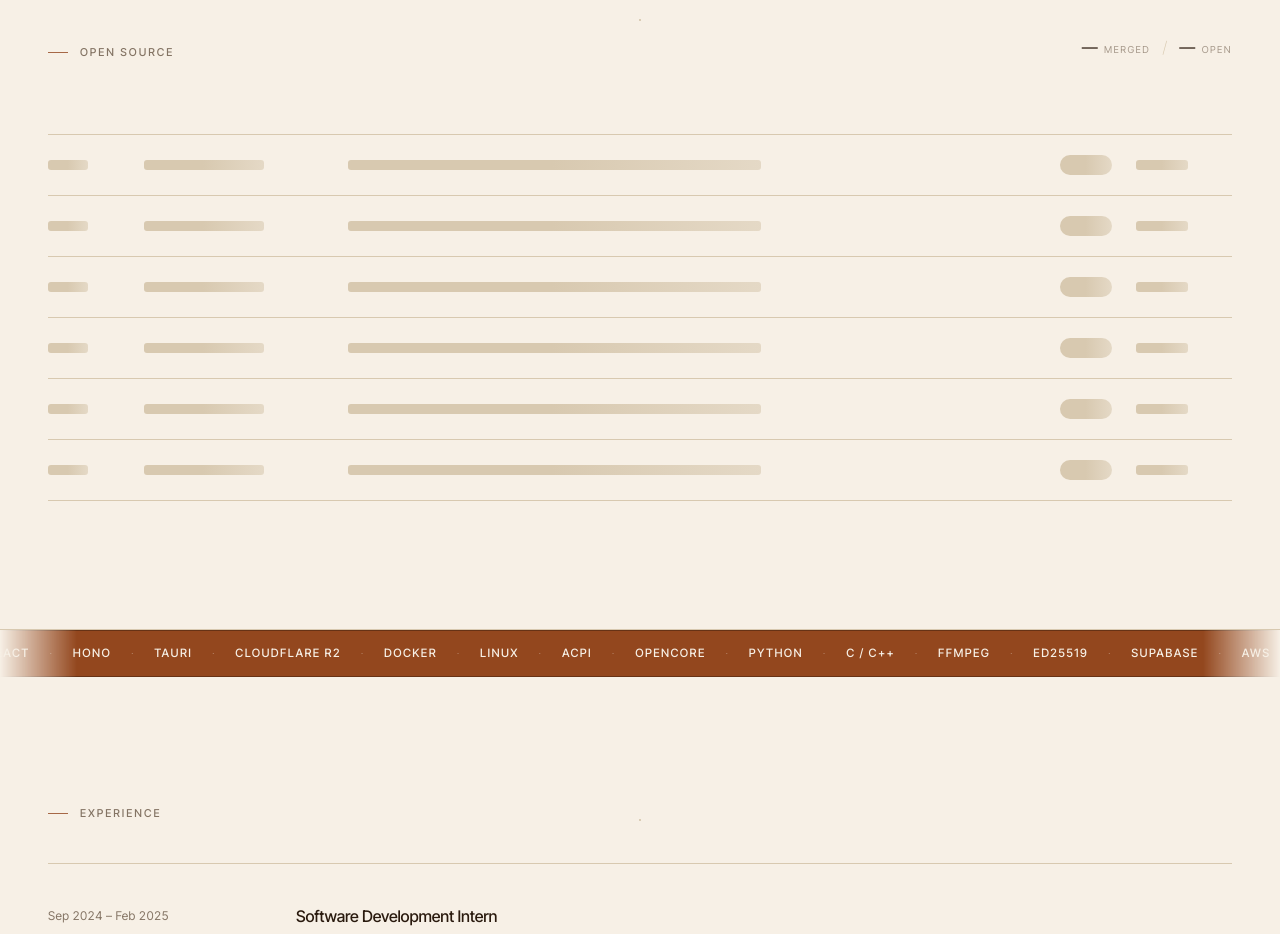
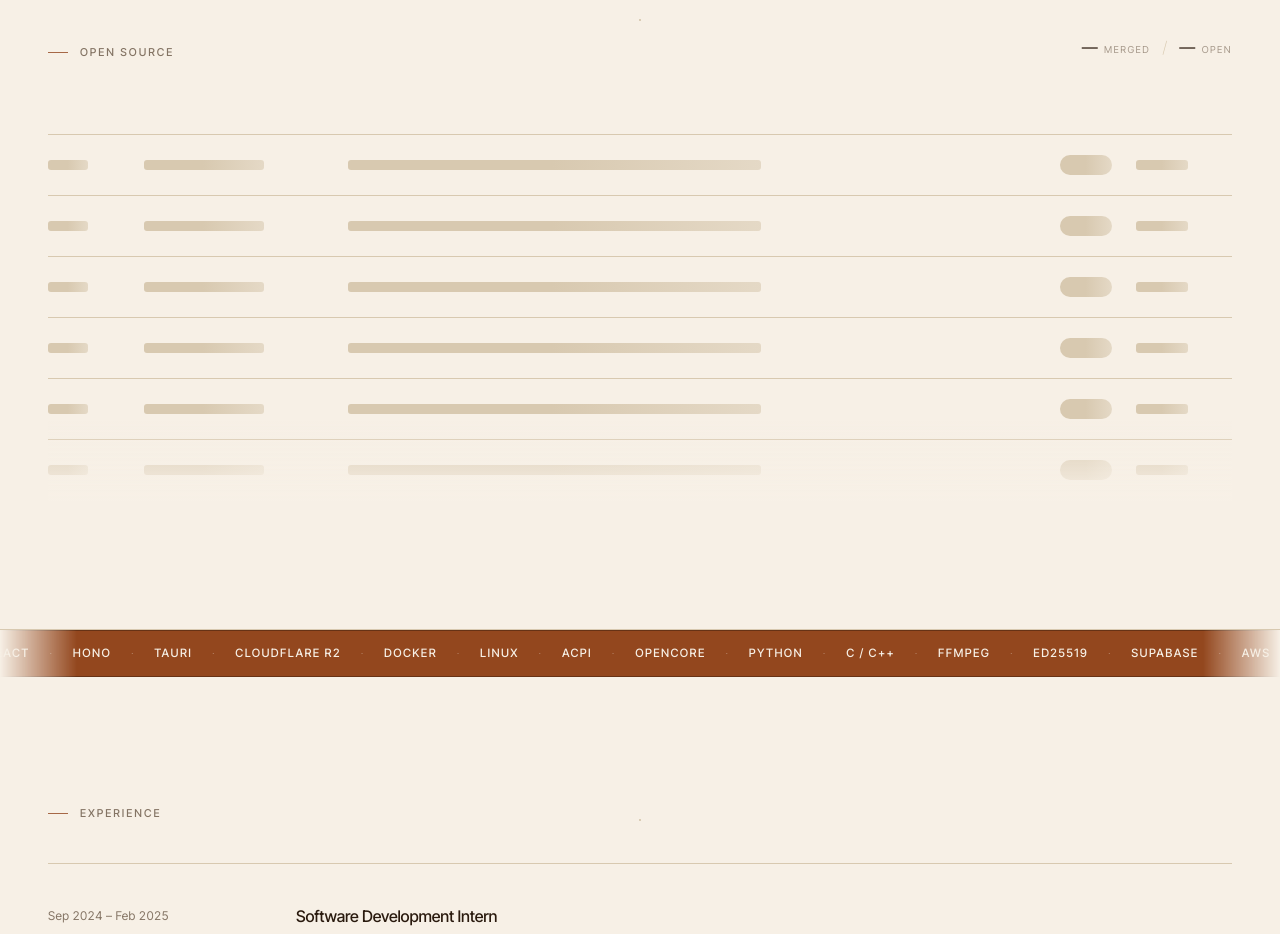
Before and after one commit to pocopepe/portfolio, an Astro site: page / in a window 1280 px wide. Shown: the part 1980-2914 px from the top of the page. Built offline with nearby package versions, Linux system fonts and the light colour scheme; Astro itself is replaced by a stand-in of ours.

Commit message:
pr scroll

```diff
--- a/src/components/Contributions.astro
+++ b/src/components/Contributions.astro
@@ -19,7 +19,8 @@ const API_URL = 'https://portfolio-api.avijusanjai.workers.dev/contributions';
       </div>
     </div>
 
-    <ul class="contrib__list" id="contrib-list" role="list" aria-live="polite">
+    <div class="contrib__scroll-wrap">
+      <ul class="contrib__list" id="contrib-list" role="list" aria-live="polite">
       <!-- Skeleton rows -->
       {Array.from({ length: 6 }).map(() => (
         <li class="contrib__row contrib__row--skeleton">
@@ -32,7 +33,8 @@ const API_URL = 'https://portfolio-api.avijusanjai.workers.dev/contributions';
           </div>
         </li>
       ))}
-    </ul>
+      </ul>
+    </div>
   </div>
 </section>
 
@@ -91,6 +93,14 @@ const API_URL = 'https://portfolio-api.avijusanjai.workers.dev/contributions';
   }
 
   load();
+
+  const list = document.getElementById('contrib-list');
+  const wrap = list?.parentElement;
+  list?.addEventListener('scroll', () => {
+    if (!list || !wrap) return;
+    const atEnd = list.scrollHeight - list.scrollTop <= list.clientHeight + 4;
+    wrap.classList.toggle('is-scrolled-to-end', atEnd);
+  }, { passive: true });
 </script>
 
 <style>
@@ -140,11 +150,49 @@ const API_URL = 'https://portfolio-api.avijusanjai.workers.dev/contributions';
     font-weight: 200;
   }
 
+  .contrib__scroll-wrap {
+    position: relative;
+  }
+
+  .contrib__scroll-wrap::after {
+    content: '';
+    position: absolute;
+    bottom: 0;
+    left: 0;
+    right: 0;
+    height: 80px;
+    background: linear-gradient(to bottom, transparent, var(--color-bg));
+    pointer-events: none;
+    z-index: 1;
+    transition: opacity 0.3s ease;
+  }
+
+  .contrib__scroll-wrap.is-scrolled-to-end::after {
+    opacity: 0;
+  }
+
   .contrib__list {
     list-style: none;
     display: flex;
     flex-direction: column;
     border-top: 1px solid var(--color-border);
+    max-height: 420px;
+    overflow-y: auto;
+    scrollbar-width: thin;
+    scrollbar-color: var(--color-border) transparent;
+  }
+
+  .contrib__list::-webkit-scrollbar {
+    width: 3px;
+  }
+
+  .contrib__list::-webkit-scrollbar-track {
+    background: transparent;
+  }
+
+  .contrib__list::-webkit-scrollbar-thumb {
+    background-color: var(--color-border);
+    border-radius: 999px;
   }
 
   .contrib__row {
```
